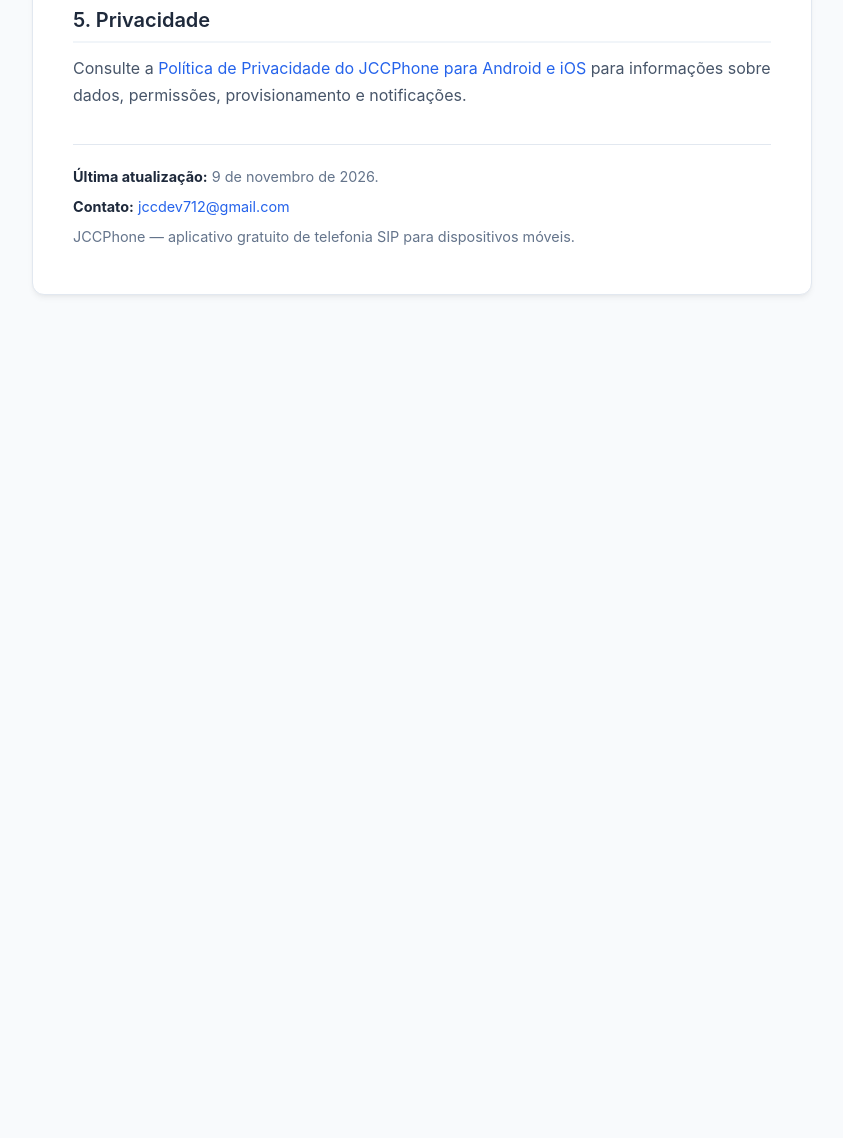
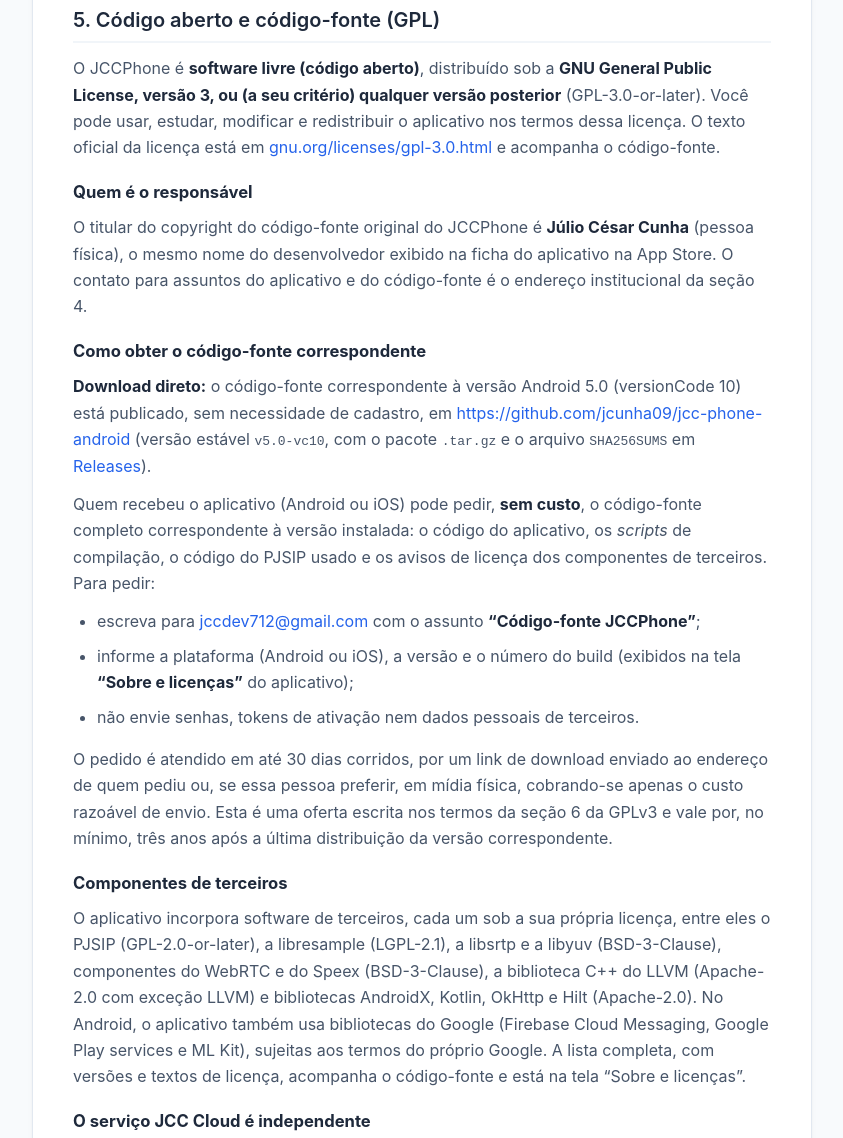
Before and after one commit to jcunha09/jcc-phone-privacy, a plain HTML site: page suporte/index.html in a window 1280 px wide. Shown: the part 1680-2818 px from the top of the page, without its empty margins (218-1061 px from the left). Before the commit the page ends 2015 px from the top, so only its background shows below. Drawn offline with Linux system fonts and the light colour scheme.

Commit message:
suporte: licenca GPL-3.0-or-later do JCCPhone Android, endereco publico do codigo-fonte e servico JCC Cloud independente

```diff
--- a/suporte/index.html
+++ b/suporte/index.html
@@ -72,13 +72,34 @@
         <div class="contact-box"><a href="mailto:jccdev712@gmail.com">jccdev712@gmail.com</a></div>
         <p style="margin-top:16px">O aplicativo é disponibilizado gratuitamente. O contato permite registrar solicitações, sem garantia de atendimento em prazo específico ou serviços de administração de PBX.</p>
     </section>
+    <section id="codigo-fonte">
+        <h2>5. Código aberto e código-fonte (GPL)</h2>
+        <p>O JCCPhone é <strong>software livre (código aberto)</strong>, distribuído sob a <strong>GNU General Public License, versão 3, ou (a seu critério) qualquer versão posterior</strong> (GPL-3.0-or-later). Você pode usar, estudar, modificar e redistribuir o aplicativo nos termos dessa licença. O texto oficial da licença está em <a href="https://www.gnu.org/licenses/gpl-3.0.html">gnu.org/licenses/gpl-3.0.html</a> e acompanha o código-fonte.</p>
+        <h3>Quem é o responsável</h3>
+        <p>O titular do copyright do código-fonte original do JCCPhone é <strong>Júlio César Cunha</strong> (pessoa física), o mesmo nome do desenvolvedor exibido na ficha do aplicativo na App Store. O contato para assuntos do aplicativo e do código-fonte é o endereço institucional da seção 4.</p>
+        <h3>Como obter o código-fonte correspondente</h3>
+        <p><strong>Download direto:</strong> o código-fonte correspondente à versão Android 5.0 (versionCode 10) está publicado, sem necessidade de cadastro, em <a href="https://github.com/jcunha09/jcc-phone-android">https://github.com/jcunha09/jcc-phone-android</a> (versão estável <code>v5.0-vc10</code>, com o pacote <code>.tar.gz</code> e o arquivo <code>SHA256SUMS</code> em <a href="https://github.com/jcunha09/jcc-phone-android/releases/tag/v5.0-vc10">Releases</a>).</p>
+        <p>Quem recebeu o aplicativo (Android ou iOS) pode pedir, <strong>sem custo</strong>, o código-fonte completo correspondente à versão instalada: o código do aplicativo, os <em>scripts</em> de compilação, o código do PJSIP usado e os avisos de licença dos componentes de terceiros. Para pedir:</p>
+        <ul>
+            <li>escreva para <a href="mailto:jccdev712@gmail.com">jccdev712@gmail.com</a> com o assunto <strong>“Código-fonte JCCPhone”</strong>;</li>
+            <li>informe a plataforma (Android ou iOS), a versão e o número do build (exibidos na tela <strong>“Sobre e licenças”</strong> do aplicativo);</li>
+            <li>não envie senhas, tokens de ativação nem dados pessoais de terceiros.</li>
+        </ul>
+        <p>O pedido é atendido em até 30 dias corridos, por um link de download enviado ao endereço de quem pediu ou, se essa pessoa preferir, em mídia física, cobrando-se apenas o custo razoável de envio. Esta é uma oferta escrita nos termos da seção 6 da GPLv3 e vale por, no mínimo, três anos após a última distribuição da versão correspondente.</p>
+        <h3>Componentes de terceiros</h3>
+        <p>O aplicativo incorpora software de terceiros, cada um sob a sua própria licença, entre eles o PJSIP (GPL-2.0-or-later), a libresample (LGPL-2.1), a libsrtp e a libyuv (BSD-3-Clause), componentes do WebRTC e do Speex (BSD-3-Clause), a biblioteca C++ do LLVM (Apache-2.0 com exceção LLVM) e bibliotecas AndroidX, Kotlin, OkHttp e Hilt (Apache-2.0). No Android, o aplicativo também usa bibliotecas do Google (Firebase Cloud Messaging, Google Play services e ML Kit), sujeitas aos termos do próprio Google. A lista completa, com versões e textos de licença, acompanha o código-fonte e está na tela “Sobre e licenças”.</p>
+        <h3>O serviço JCC Cloud é independente</h3>
+        <p>O <strong>JCC Push Server (JCC Cloud)</strong> é um serviço comercial independente, de código proprietário, que <strong>não faz parte do JCCPhone</strong> e não é abrangido pela licença GPL do aplicativo. O aplicativo gratuito funciona com qualquer conta SIP configurada manualmente; a ativação por token e as notificações de chamada (Push) dependem desse serviço e da contratação ou autorização concedida pelo seu operador. A licença GPL do aplicativo não dá acesso ao serviço, e contratar o serviço não restringe os direitos que a GPL concede sobre o aplicativo.</p>
+        <h3>Nome e logotipos</h3>
+        <p>Os nomes e logotipos “JCC”, “JCC Cloud” e “JCCPhone” não são licenciados pela GPL. Versões modificadas do aplicativo devem usar outro nome, outro ícone e outro identificador de pacote.</p>
+    </section>
     <section>
-        <h2>5. Privacidade</h2>
+        <h2>6. Privacidade</h2>
         <p>Consulte a <a href="../mobile/">Política de Privacidade do JCCPhone para Android e iOS</a> para informações sobre dados, permissões, provisionamento e notificações.</p>
     </section>
 
     <footer class="footer">
-        <p><strong>Última atualização:</strong> 9 de novembro de 2026.</p>
+        <p><strong>Última atualização:</strong> 14 de novembro de 2026.</p>
         <p><strong>Contato:</strong> <a href="mailto:jccdev712@gmail.com">jccdev712@gmail.com</a></p>
         <p>JCCPhone — aplicativo gratuito de telefonia SIP para dispositivos móveis.</p>
     </footer>
```
